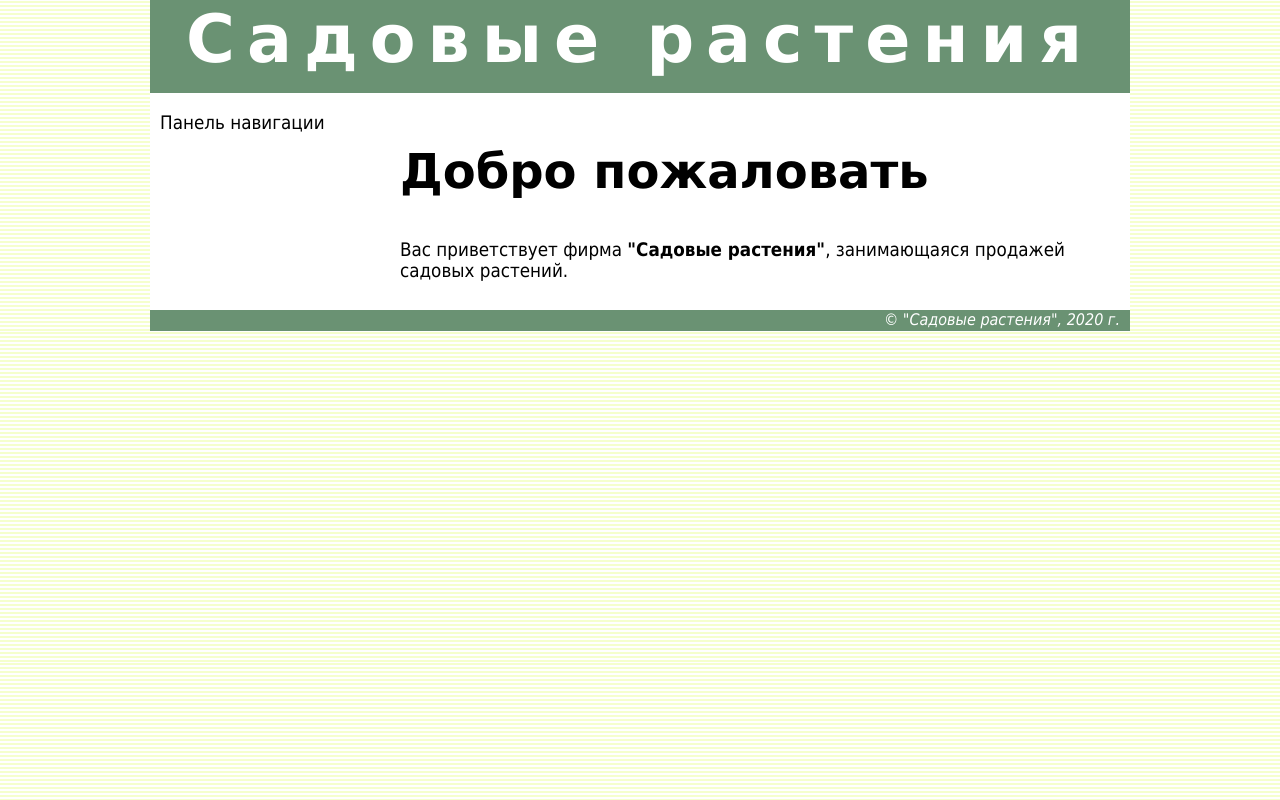
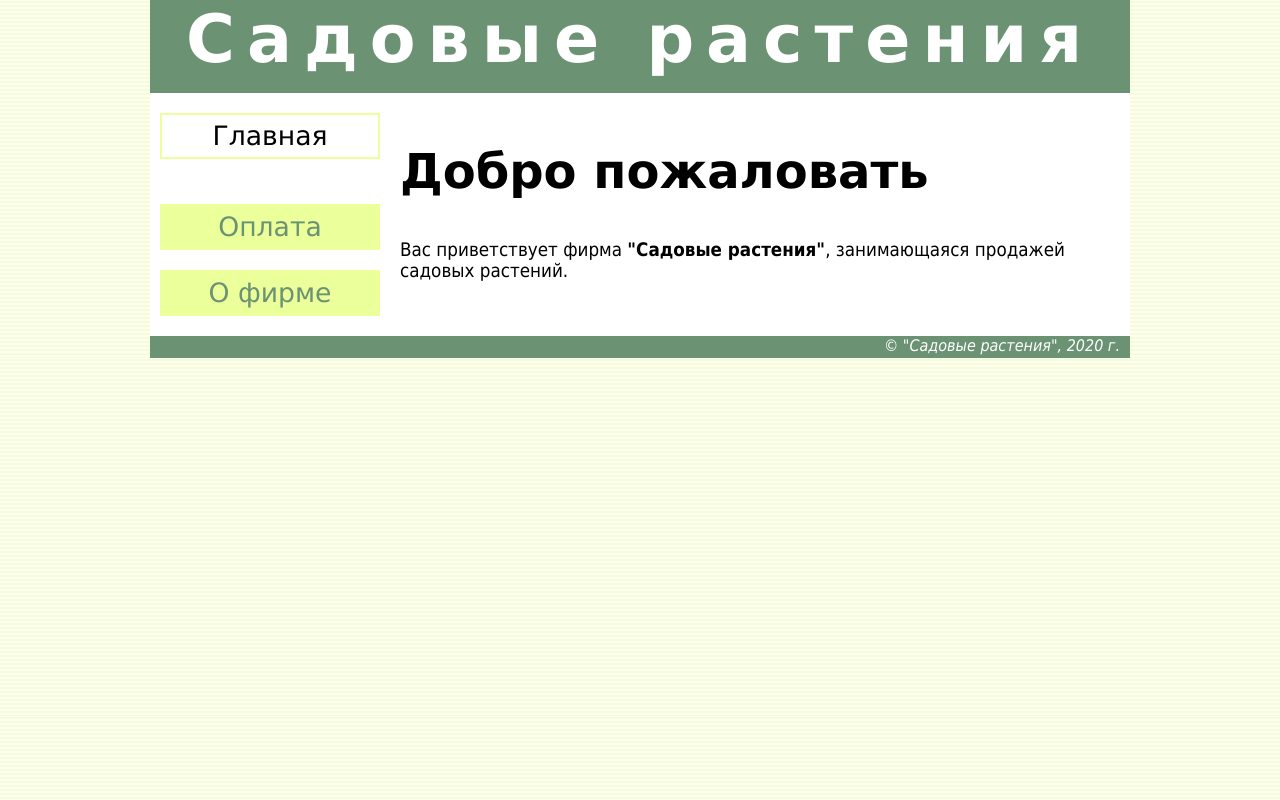
Before and after one commit to anton0380/plants, an Angular app: page / in a window 1280 px wide. Built offline with nearby package versions, Linux system fonts and the light colour scheme.

Commit message:
navigation

```diff
--- a/src/app/app.component.html
+++ b/src/app/app.component.html
@@ -5,7 +5,7 @@
   <div id="table">
     <div>
       <nav>
-        <p>Панель навигации</p>
+        <plants-navigation></plants-navigation>
       </nav>
       <section>
         <router-outlet></router-outlet>
--- a/src/app/app.module.ts
+++ b/src/app/app.module.ts
@@ -4,11 +4,13 @@ import { NgModule } from '@angular/core';
 import { AppComponent } from './app.component';
 import { MainComponent } from './main/main.component';
 import { AppRoutingModule } from './app-routing.module';
+import { NavigationComponent } from './navigation/navigation.component';
 
 @NgModule({
   declarations: [
     AppComponent,
-    MainComponent
+    MainComponent,
+    NavigationComponent
   ],
   imports: [
     BrowserModule,
--- /dev/null
+++ b/src/app/navigation/navigation.component.html
@@ -0,0 +1,4 @@
+<a routerLink="/" routerLinkActive="active-link" [routerLinkActiveOptions]="{ exact: true }">Главная</a>
+<p></p>
+<a routerLink="/howtobuy" routerLinkActive="active-link">Оплата</a>
+<a routerLink="/about" routerLinkActive="active-link">О фирме</a>
--- /dev/null
+++ b/src/app/navigation/navigation.component.less
@@ -0,0 +1,33 @@
+a {
+  display: block;
+  color: #6a9273;
+  font-family: Verdana, sans-serif;
+  font-size: 20pt;
+  text-align: center;
+  text-decoration: none;
+  width: calc(100% - 2 * 2px);
+  height: 24pt;
+  padding: 5px 0;
+  margin: 20px 0;
+  border: #ebff9a 2px solid;
+
+  &:link, &:visited {
+    background-color: #ebff9a;
+    transition: background-color 0.5s;
+  }
+
+  &:active, &:hover {
+    background-color: White;
+    transition: background-color 0.25s;
+  }
+
+  &.active-link {
+    &:link, &:visited, &:active, &:hover {
+      color: Black;
+      background-color: White;
+    }
+  }
+}
+p {
+  height: 5px;
+}
--- /dev/null
+++ b/src/app/navigation/navigation.component.ts
@@ -0,0 +1,15 @@
+import { Component, OnInit } from '@angular/core';
+
+@Component({
+  selector: 'plants-navigation',
+  templateUrl: './navigation.component.html',
+  styleUrls: ['./navigation.component.less']
+})
+export class NavigationComponent implements OnInit {
+
+  constructor() { }
+
+  ngOnInit(): void {
+  }
+
+}
```
